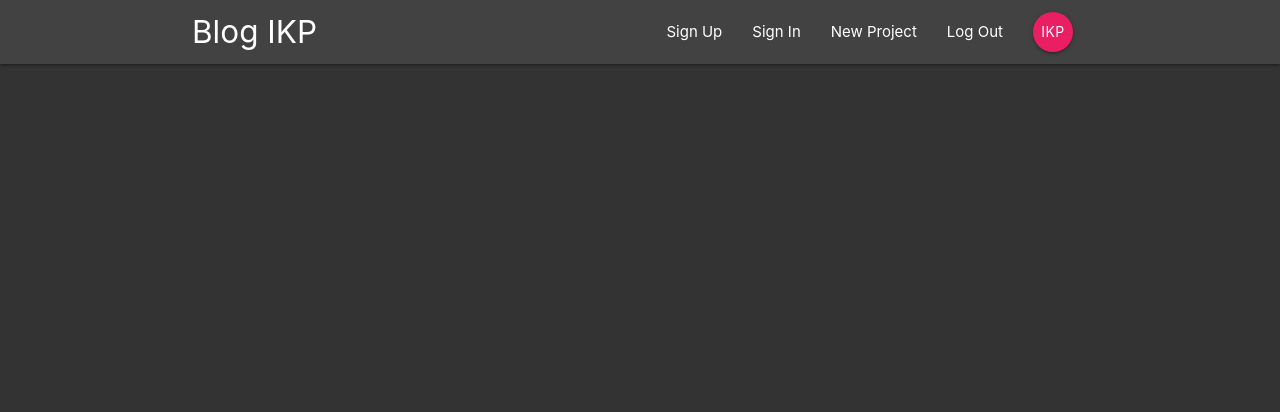
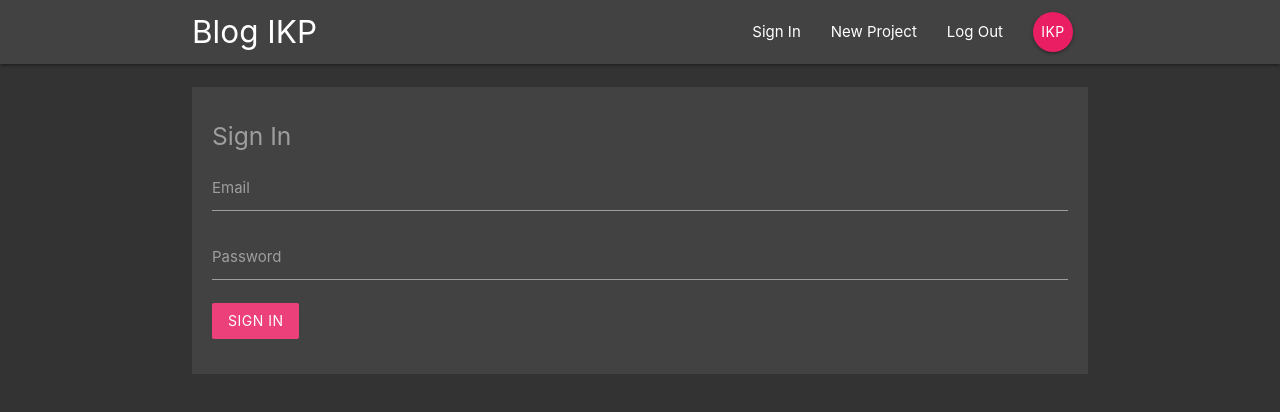
Before and after one commit to sugih28/blog, a React (Create React App) app: page /blog/signin in a window 1280 px wide. Shown: the top 412 px of the page. Built offline with nearby package versions, Linux system fonts and the light colour scheme.

Commit message:
add Sign In Component

```diff
--- a/src/App.js
+++ b/src/App.js
@@ -2,18 +2,20 @@ import React from 'react'
 import Navbar from './components/layout/Navbar'
 import {BrowserRouter, Route, Switch} from 'react-router-dom'
 import Home from './components/page/Home'
+import SignIn from './components/auth/SignIn'
 import DetailPost from './components/post/DetailPost';
 import CreatePost from './components/post/CreatePost';
 
 function App() {
   return (
-    <BrowserRouter basename='/blog'>
+    <BrowserRouter>
       <div className="App">
         <Navbar />
         <Switch>
-          <Route exact path="/" component={Home} />
-          <Route path="/post/create" component={CreatePost} />
-          <Route path="/post/:id" component={DetailPost} />
+          <Route exact path="/blog/" component={Home} />
+          <Route exact path="/blog/signin" component={SignIn} />
+          <Route path="/blog/post/create" component={CreatePost} />
+          <Route path="/blog/post/:id" component={DetailPost} />
         </Switch>
       </div>
     </BrowserRouter>
--- /dev/null
+++ b/src/components/auth/SignIn.js
@@ -0,0 +1,44 @@
+import React, { Component } from 'react'
+
+export class SignIn extends Component {
+    state = {
+        email:'',
+        password:''
+    }
+
+    changeHandle = (e) => {
+        this.setState({
+            [e.target.id]:e.target.value
+        })
+    }
+
+    submitHandle = (e) => {
+        e.preventDefault();
+        console.log(this.state)
+    }
+
+    render() {
+        return (
+            <div className="container">
+                <form onSubmit={this.submitHandle} className="grey darken-3">
+                    <h5 className="grey-text">Sign In</h5>
+                    <div className="input-field">
+                        <label htmlFor="email">Email</label>
+                        <input type="email" id="email" onChange={this.changeHandle} />
+                    </div>
+
+                    <div className="input-field">
+                        <label htmlFor="password">Password</label>
+                        <input type="password" id="password" onChange={this.changeHandle} />
+                    </div>
+
+                    <div className="input-field">
+                        <button className="btn pink lighten-1 z-depth-0">Sign In</button>
+                    </div>
+                </form>
+            </div>
+        )
+    }
+}
+
+export default SignIn
--- a/src/components/layout/SignOutLink.js
+++ b/src/components/layout/SignOutLink.js
@@ -4,7 +4,6 @@ import { NavLink } from 'react-router-dom';
 const SignOutLink = () => {
     return (
         <ul className="right">
-            <li><NavLink to='/blog/signup'>Sign Up</NavLink></li>
             <li><NavLink to='/blog/signin'>Sign In</NavLink></li>
         </ul>
     )
```
